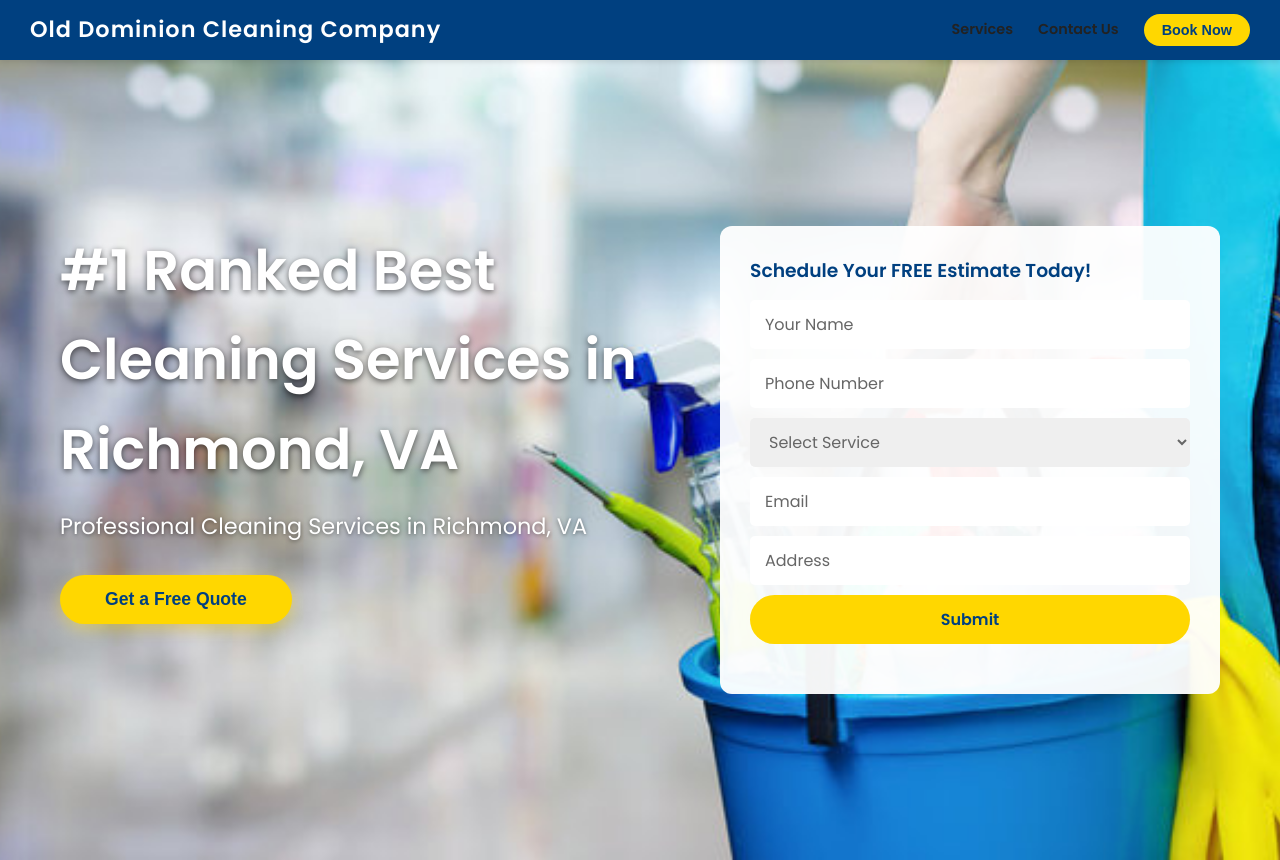
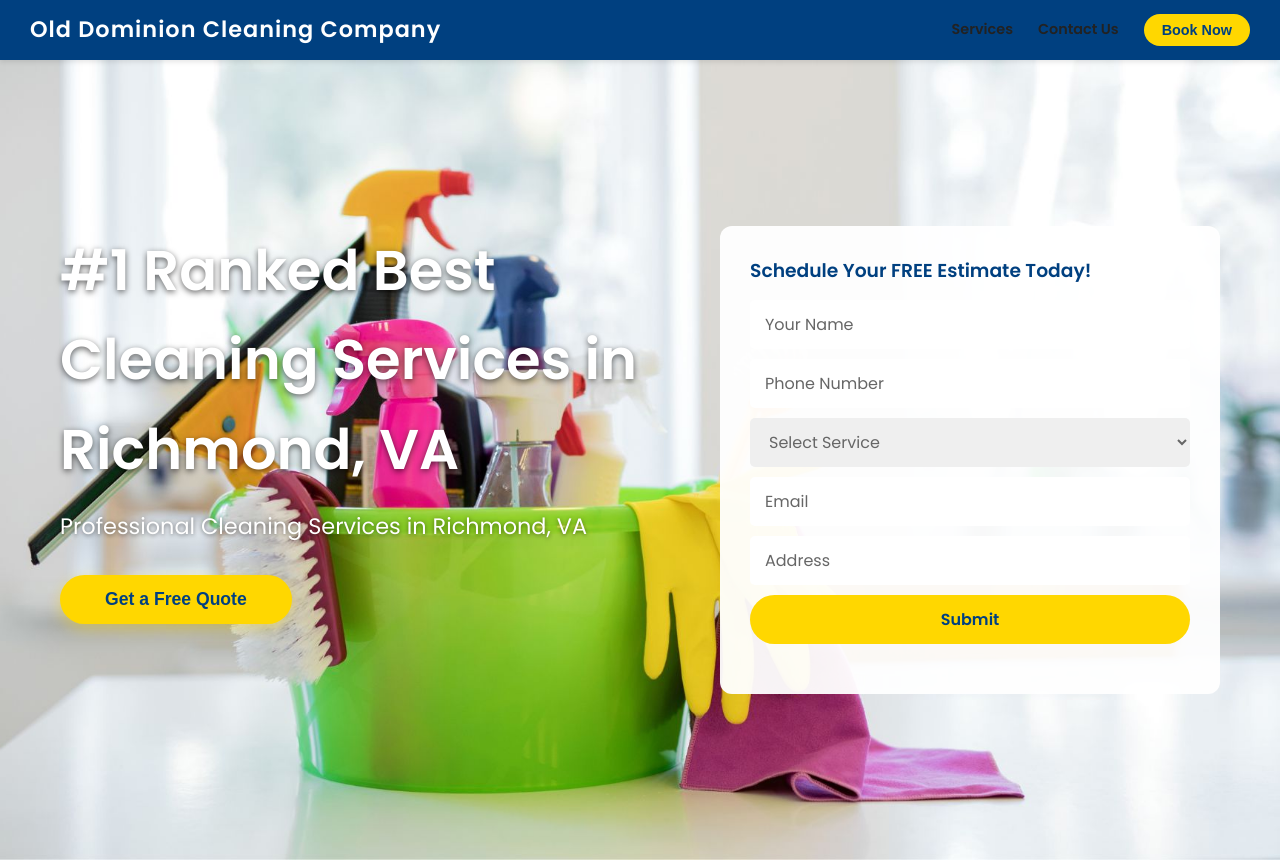
Before and after one commit to gmenchu/OldDominionCleaningCompany, a plain HTML site: page index.html in a window 1280 px wide. Shown: the top 860 px of the page. Drawn offline with Linux system fonts and the light colour scheme.

Commit message:
style.css

```diff
--- a/style.css
+++ b/style.css
@@ -76,7 +76,7 @@ nav > ul {
 /* HERO SECTION */
 .hero {
   height: 100vh;
-  background: url('images/piccleaning.jpg') center/cover no-repeat;
+  background: url('images/janitorial.jpg') center/cover no-repeat;
   position: relative;
   display: flex;
   align-items: center;
```
